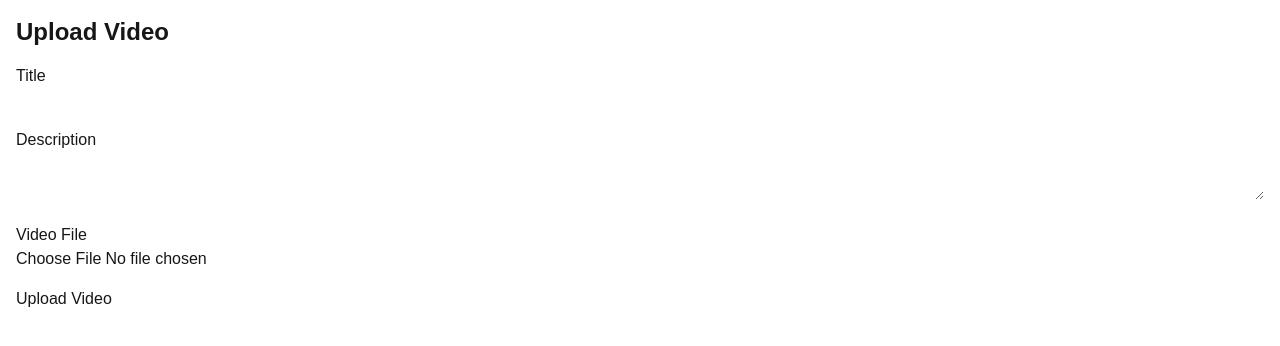
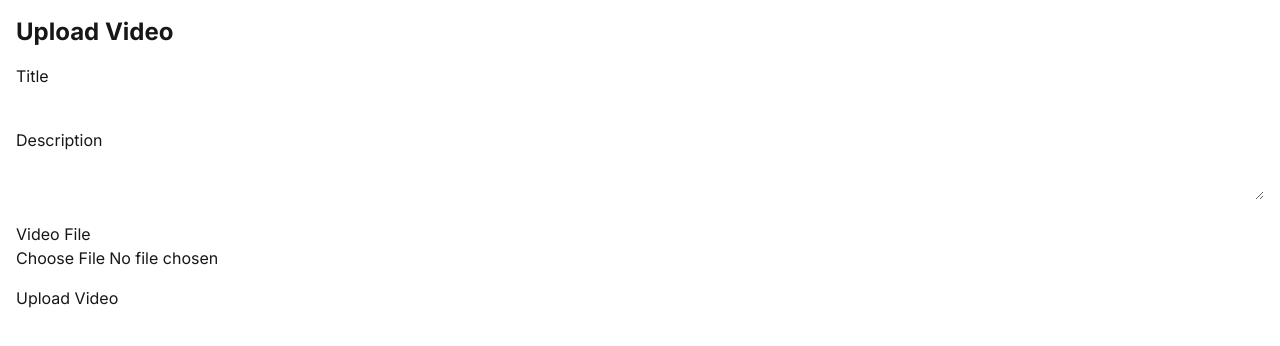
Before and after one commit to ADML003/byteshift, a Next.js app: page /video-upload in a window 1280 px wide. Shown: the top 346 px of the page. Built offline with nearby package versions, Linux system fonts and the light colour scheme.

Commit message:
refactor layout to use Inter font and remove Geist font imports

```diff
--- a/app/layout.tsx
+++ b/app/layout.tsx
@@ -1,17 +1,8 @@
 import type { Metadata } from "next";
-import { Geist, Geist_Mono } from "next/font/google";
+import { Inter } from "next/font/google";
 import "./globals.css";
 import { ClerkProvider } from "@clerk/nextjs";
-
-const geistSans = Geist({
-  variable: "--font-geist-sans",
-  subsets: ["latin"],
-});
-
-const geistMono = Geist_Mono({
-  variable: "--font-geist-mono",
-  subsets: ["latin"],
-});
+const inter = Inter({ subsets: ["latin"] });
 
 export const metadata: Metadata = {
   title: "Create Next App",
@@ -26,11 +17,7 @@
   return (
     <ClerkProvider>
       <html lang="en">
-        <body
-          className={`${geistSans.variable} ${geistMono.variable} antialiased`}
-        >
-          {children}
-        </body>
+        <body className={inter.className}>{children}</body>
       </html>
     </ClerkProvider>
   );
```
